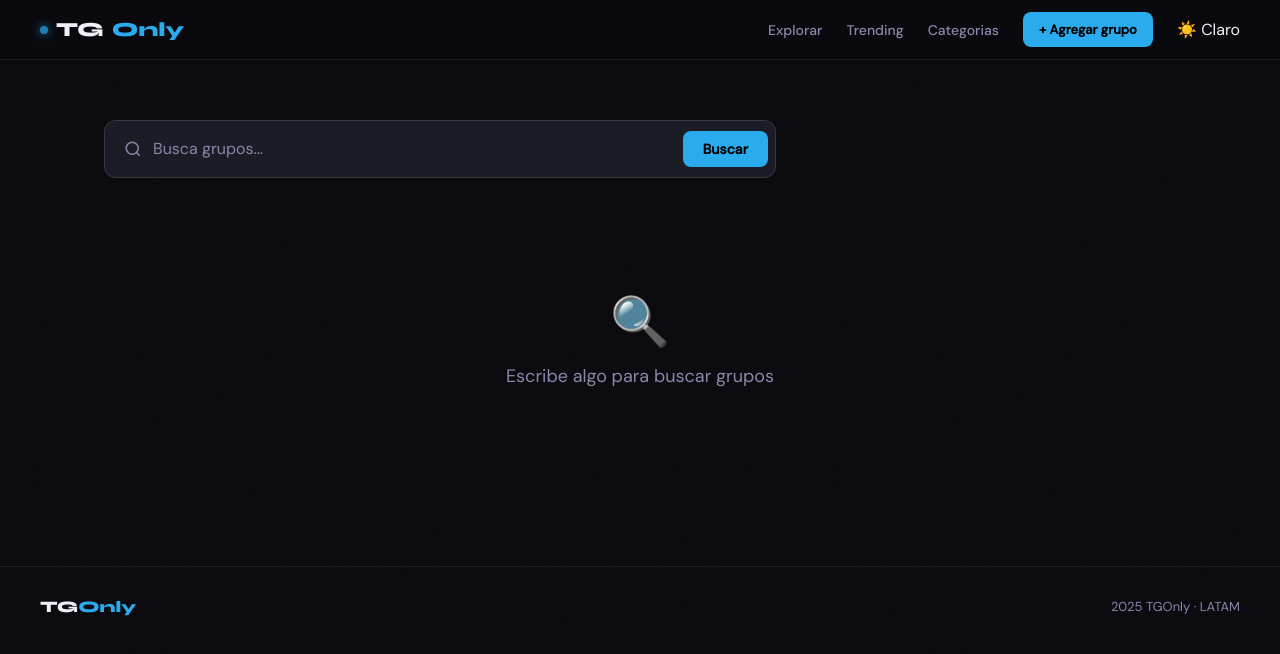
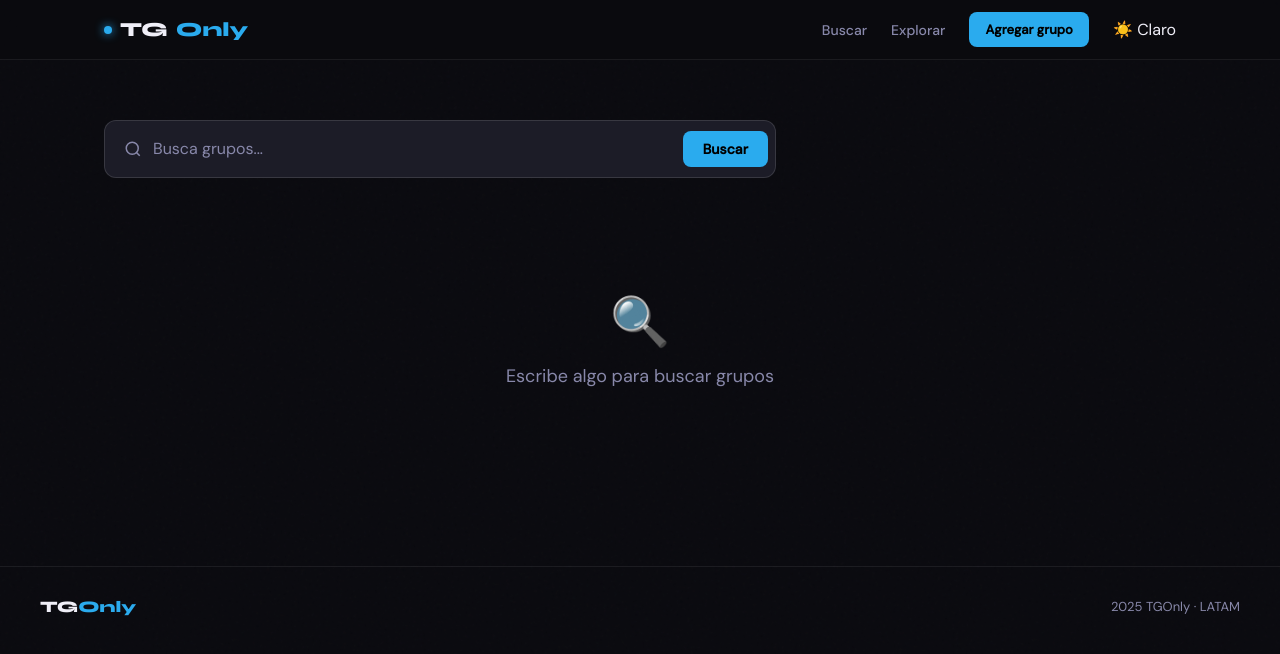
Before and after one commit to gaelnav1/tgonly, a Next.js app: page /buscar in a window 1280 px wide. Shown: the top 654 px of the page. Built offline with nearby package versions, Linux system fonts and the light colour scheme.

Commit message:
UX: simplify global navigation around search and explore

```diff
--- a/components/Navbar.tsx
+++ b/components/Navbar.tsx
@@ -1,18 +1,29 @@
 import Link from 'next/link'
 import ThemeToggle from './ThemeToggle'
+
 export default function Navbar() {
   return (
-    <nav className="fixed top-0 left-0 right-0 z-50 flex items-center justify-between px-10 h-[60px] bg-[#0a0a0f]/85 backdrop-blur-xl border-b border-white/[0.07]">
-      <Link href="/" className="flex items-center gap-2 font-syne font-extrabold text-xl no-underline text-[#f0eff8]">
-        <span className="w-2 h-2 rounded-full bg-[#2AABEE] shadow-[0_0_10px_#2AABEE] animate-pulse" />
-        TG<span className="text-[#2AABEE]">Only</span>
-      </Link>
-      <div className="flex items-center gap-6">
-        <Link href="/#categories" className="text-[#8888aa] text-sm font-medium hover:text-[#f0eff8] transition-colors">Explorar</Link>
-        <Link href="/#trending" className="text-[#8888aa] text-sm font-medium hover:text-[#f0eff8] transition-colors">Trending</Link>
-        <Link href="/grupos" className="text-[#8888aa] text-sm font-medium hover:text-[#f0eff8] transition-colors">Categorias</Link>
-        <Link href="/agregar" className="bg-[#2AABEE] text-black font-semibold text-[13px] px-4 py-2 rounded-lg hover:bg-[#1a8fd1] transition-colors">+ Agregar grupo</Link>
-        <ThemeToggle />
+    <nav className="fixed top-0 left-0 right-0 z-50 h-[60px] bg-[#0a0a0f]/90 backdrop-blur-xl border-b border-white/[0.07]">
+      <div className="max-w-6xl mx-auto h-full px-4 sm:px-6 lg:px-10 flex items-center justify-between gap-4">
+        <Link href="/" className="flex items-center gap-2 font-syne font-extrabold text-lg sm:text-xl no-underline text-[#f0eff8] flex-shrink-0">
+          <span className="w-2 h-2 rounded-full bg-[#2AABEE] shadow-[0_0_10px_#2AABEE]" />
+          TG<span className="text-[#2AABEE]">Only</span>
+        </Link>
+
+        <div className="hidden md:flex items-center gap-6 ml-auto">
+          <Link href="/buscar" className="text-[#8888aa] text-sm font-medium hover:text-[#f0eff8] transition-colors">Buscar</Link>
+          <Link href="/grupos" className="text-[#8888aa] text-sm font-medium hover:text-[#f0eff8] transition-colors">Explorar</Link>
+          <Link href="/agregar" className="bg-[#2AABEE] text-black font-semibold text-[13px] px-4 py-2 rounded-lg hover:bg-[#1a8fd1] transition-colors">Agregar grupo</Link>
+          <ThemeToggle />
+        </div>
+
+        <div className="flex md:hidden items-center gap-2 ml-auto">
+          <Link href="/buscar" aria-label="Buscar" className="w-9 h-9 rounded-lg border border-white/[0.10] flex items-center justify-center text-[#f0eff8] hover:border-[#2AABEE]/40 transition-colors">
+            <svg width="17" height="17" viewBox="0 0 24 24" fill="none" stroke="currentColor" strokeWidth="2"><circle cx="11" cy="11" r="8"/><line x1="21" y1="21" x2="16.65" y2="16.65"/></svg>
+          </Link>
+          <Link href="/grupos" className="text-[#8888aa] text-sm font-medium px-2 py-2">Explorar</Link>
+          <ThemeToggle />
+        </div>
       </div>
     </nav>
   )
```
